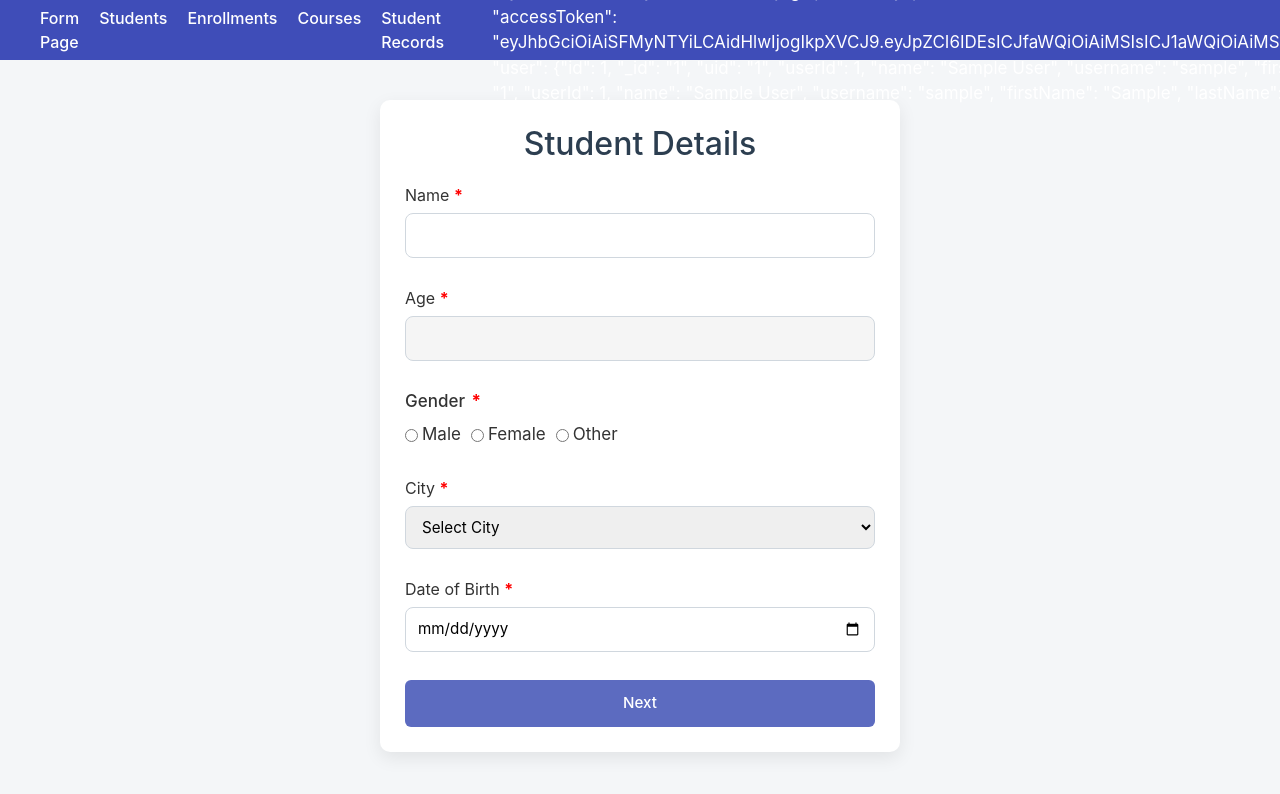
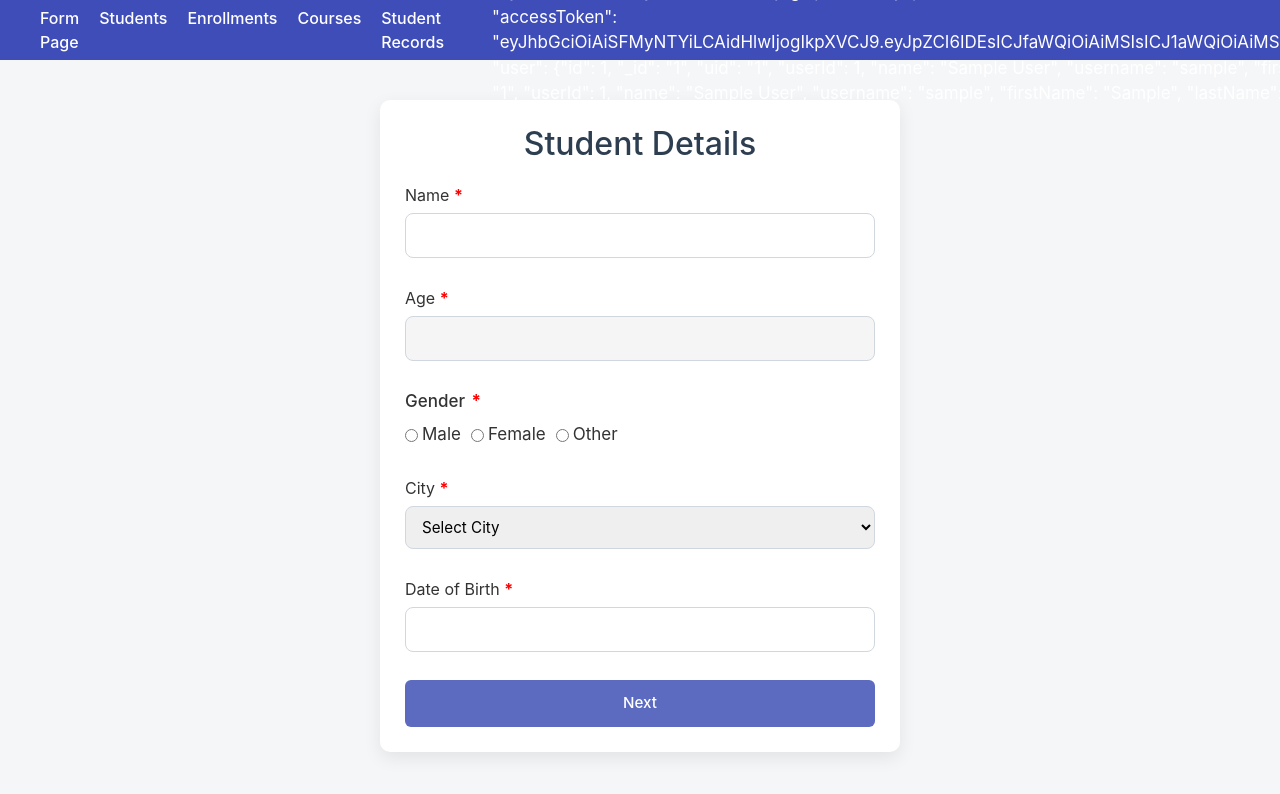
Before and after one commit to sankar-sivaperumal/React-, a React (Vite) app: page /Formpage in a window 1280 px wide. Shown: the top 794 px of the page. Built offline with nearby package versions, Linux system fonts and the light colour scheme; sample sign-in values are in the browser's storage.

Commit message:
updated date as dd-mm-yyyy format with date picker in scroll

```diff
--- a/src/Components/Forms/Formpage.tsx
+++ b/src/Components/Forms/Formpage.tsx
@@ -4,6 +4,7 @@ import { useNavigate } from "react-router-dom";
 import api from "./api";
 import "../../App.css";
 import { toast } from "react-toastify";
+import DatePicker from "react-datepicker";
 
 const FormPage: React.FC = () => {
   const { data, updateData, reset } = useFormData();
@@ -107,11 +108,11 @@ const FormPage: React.FC = () => {
 const handleSave = async () => {
   const payload = {
     ...data,
-      date_of_birth: formatDateDDMMYYYY(data.date_of_birth),
+    // Send date in ISO format (yyyy-mm-dd)
+    date_of_birth: data.date_of_birth,
     age: calculateAge(data.date_of_birth),
     course_id: data.course_id ? Number(data.course_id) : undefined,
-      marks:
-        data.marks !== "" ? Number(data.marks).toFixed(2) : undefined,
+    marks: data.marks !== "" ? Number(data.marks).toFixed(2) : undefined,
   };
 
   try {
@@ -122,11 +123,11 @@ const FormPage: React.FC = () => {
     navigate("/students");
   } catch (error: any) {
     toast.error(
-        "Failed to save: " +
-          (error.response?.data?.message || "Check your data")
+      "Failed to save: " + (error.response?.data?.message || "Check your data")
     );
   }
 };
+
 // UI
   return (
     <div>
@@ -144,6 +145,7 @@ const FormPage: React.FC = () => {
                 id="name"
                 name="name"
                 type="text"
+                autoComplete="name"
                 value={data.name}
                 onChange={handleChange}
               />
@@ -228,12 +230,38 @@ const FormPage: React.FC = () => {
               <label htmlFor="date_of_birth">
                 Date of Birth <span className="required">*</span>
               </label>
+            <DatePicker
+                selected={data.date_of_birth ? new Date(data.date_of_birth) : null}
+                onChange={(date: Date | null) => {
+                  if (date) {
+                    const iso = date.toISOString().split("T")[0];
+                    updateData({
+                      date_of_birth: iso,
+                      age: calculateAge(iso),
+                    });
+                  }
+                }}
+                dateFormat="dd-MM-yyyy"
+                showMonthDropdown
+                showYearDropdown
+                scrollableYearDropdown
+                yearDropdownItemNumber={100}
+                maxDate={new Date()}
+                id="date_of_birth"
+                name="date_of_birth"
+                customInput={
                   <input
-                id="date_of_birth"
-                type="date"
-                name="date_of_birth"
-                value={data.date_of_birth}
-                onChange={handleChange}
+                    value={
+                      data.date_of_birth
+                        ? formatDateDDMMYYYY(data.date_of_birth)
+                        : ""
+                    }
+                    onClick={(e) => e.currentTarget.focus()}
+                    readOnly
+                    className="form-control"
+                    autoComplete="off"
+                  />
+                }
               />
                 {errors.date_of_birth && (
                 <div className="error-message">
```
Lines whose indentation alone changed are shown as unchanged.
